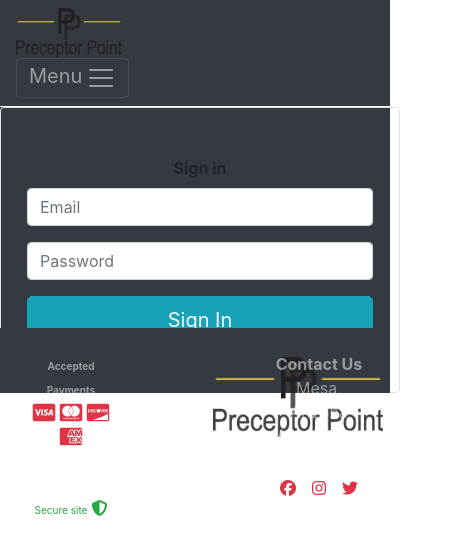
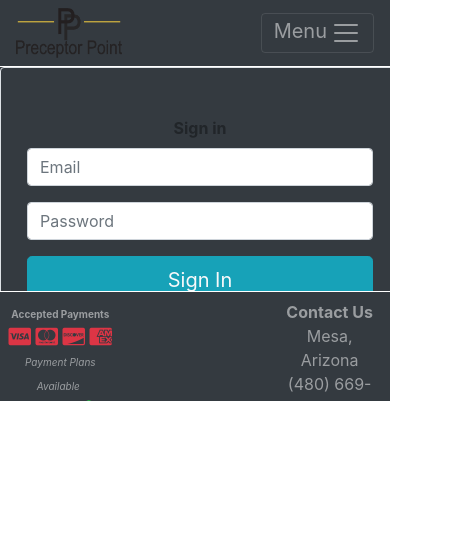
Before and after one commit to WyleTech/Preceptor-Point, a React (Create React App) app: page /login in a window 390 px wide. Shown: the top 554 px of the page, 464 px wide, since content can reach past the window. Built offline with nearby package versions, Linux system fonts and the light colour scheme.

Commit message:
Front-End Updates
-Remove Logo when mobile size
- Small Button and Card text on mobile
- Removed the Footer logo until we fix that issue
- other various edits to front-end

```diff
--- a/src/App.css
+++ b/src/App.css
@@ -2,16 +2,7 @@
   text-align: center;
 }
 
-.App-logo {
-  height: 40vmin;
-  pointer-events: none;
-}
 
-@media (prefers-reduced-motion: no-preference) {
-  .App-logo {
-    animation: App-logo-spin infinite 20s linear;
-  }
-}
 
 .App-header {
   background-color: #282c34;
@@ -28,14 +19,6 @@
   color: #61dafb;
 }
 
-@keyframes App-logo-spin {
-  from {
-    transform: rotate(0deg);
-  }
-  to {
-    transform: rotate(360deg);
-  }
-}
 
 /*  CSS Edits from responsive Image Homepage ----- Above CSS was here already  */
 .Home {
@@ -85,12 +68,12 @@
 }
 /* END - RESIZING TITLE BASED ON SCREEN SIZE */
 @media screen and (max-width: 1200px) {
-  .Table {
+  .Table, .Card-Title {
     font-size: 14px;
   }
 }
 @media screen and (max-width: 1200px) {
-  .Call-Today {
+  .Call-Today, #home-logo {
     font-size: 0px;
   }
 }
@@ -121,16 +104,10 @@
   padding: 10px;
 }
 
-/* Image Logo Home page center */
-.home-logo {
-  /* opacity: 0.5; */
-  border-radius: 4px;
-  padding: 5px;
 
-}
 
 /*  Footer Logo Sizing */
-.navbar-brand, .header-logo{
+.navbar-brand {
   border-radius: 50%;
   width: 300px;
 
@@ -222,14 +199,30 @@
   transition:all 1s;
 }
 
+/* Payment Plan (Footer) */
 .Payment-Plan {
   color: #D7b740;
   font-style: italic;
   font-size: 13px;
 }
-
+/* Responsive Payment Plan (Footer) */
 @media screen and (max-width: 768px) {
   .Payment-Plan, .Accepted-Payments, .Secure-Site {
     font-size: 10px;
   }
 }
+
+/* Dissappear home Logo on Mobile for now */
+@media screen and (max-width:1200px) {
+  #home-logo  {
+    display: none;
+  }
+}
+
+@media screen and (max-width: 1200px) {
+  .Button {
+    padding:4px 9px;
+    font-size:90%;
+    line-height: 1.2;
+  }
+}
--- a/src/Component/Footer.js
+++ b/src/Component/Footer.js
@@ -5,7 +5,7 @@
   render() {
     return (
       <div className='container bg-dark mt-5' id='footer'>
-      <footer className=" footer bg-dark text-white-50 text-center p-4" style= {{height: 65}}>
+      <footer className=" footer bg-dark  text-white-50 text-center p-2 border-top  border-white" style= {{height: 110}}>
         <div className="row text-center">
           <div className="col-4">
             <strong className="Accepted-Payments" >Accepted Payments</strong>
@@ -20,14 +20,14 @@
           </div>
 
           <div className="col-4 order-2">
-            <Link className="navbar-brand" to="/">
+            {/* <Link className="navbar-brand" to="/">
               <img
                src="../Images/PP_Favicon.png"
               alt="PP Logo Responsive image"
                className="img-fluid mt-0 mb-0"
                style={{height: 80 }}
               ></img>
-            </Link>
+            </Link> */}
           </div>
           <div className="Contact-Us col-4 order-3 ">
             <strong>Contact Us</strong>
--- a/src/Component/Home.js
+++ b/src/Component/Home.js
@@ -1,7 +1,9 @@
 import React from "react";
-import desktopImage from '../Images/brickwall.jpg';
+// import desktopImage from '../Images/brickwall.jpg';
+import desktopImage from '../Images/nurse1.jpeg';
+import mobileImage from '../Images/nurse1.jpeg';
+// import mobileImage from '../Images/brickwall-horizontal.jpg';
 import { useState, useEffect } from 'react';
-import mobileImage from '../Images/brickwall-horizontal.jpg';
 import CardGroup from "react-bootstrap/CardGroup";
 import Card from 'react-bootstrap/Card';
 import Button from 'react-bootstrap/Button'
@@ -11,15 +13,16 @@
   const imageUrl = useWindowWidth() >= 650 ? desktopImage : mobileImage;
   return (
 
-    // <div className="Home" id='home' style={{ backgroundImage: `url(${imageUrl})` }}>
-       <div className= "home-logo container col-lg-10 mb-5">
-          <img  src="../Images/PP_Logo_bizcard_wht.svg" style= {{height:400}} class="img-fluid max-width: 100% mx-auto d-block" alt="Responsive image"></img>
-
+     <div className="Home" id='home' style={{ backgroundImage: `url(${imageUrl})` }}>
+       <div className="Home-Container container col-lg-10 mb-5 ">
+         <div id="home-logo">
+          <img  src="../Images/PP_Logo_bizcard_wht.svg" style= {{height:450}} class=" img-fluid max-width: 100% mx-auto d-block" alt="Responsive image"></img>
+          </div>
               {/* Card List ractice */}
               <div className='container'>
         <div className="Cards-Home">
         <div className="col justify-content-md-center ">
-         <CardGroup>
+         <CardGroup  >
             <Card className="bg-transparent text-white ">
               <Card.Img className="cards-image"  variant="round mx-auto d-block"  alt="Responsive image" src="../Images/face1.jpg " />
               <Card.Body >
@@ -52,7 +55,7 @@
             </Card>
             </CardGroup>
                  <Link to="/about">
-               <Button className="Button "  style={{fontSize: 20}} size="lg" block variant="" >How it works </Button>
+               <Button className="Button "  style={{fontSize: 20}} size="" block variant="" >How it works </Button>
       </Link>
               </div>
               </div>
--- a/src/index.css
+++ b/src/index.css
@@ -1,12 +1,21 @@
+html {
+  /* height: 100%; */
+  overflow: auto;
+}
+
 body {
   height: 100%;
+  padding: 0;
   margin: 0;
+   overflow: auto;
   font-family: -apple-system, BlinkMacSystemFont, 'Segoe UI', 'Roboto', 'Oxygen',
     'Ubuntu', 'Cantarell', 'Fira Sans', 'Droid Sans', 'Helvetica Neue',
     sans-serif;
   -webkit-font-smoothing: antialiased;
   -moz-osx-font-smoothing: grayscale;
   position: relative;
+    display: flex;
+  flex-direction: column;
 }
 
 code {
@@ -15,20 +24,21 @@
 }
 
 footer {
+position: sticky;
   position: absolute;
   left:0;
   bottom:0;
   right:0;
   width: 100%;
 
-
 }
 
-#footer {
+/* #footer {
+  position: sticky;
   position: absolute;
   bottom: 0;
   width: 100%;
-}
+}  */
 
 #home {
   min-height: 100vh; /* will cover the 100% of viewport */
```
Also changed, not shown: src/Images/nurse1.jpeg (added).
